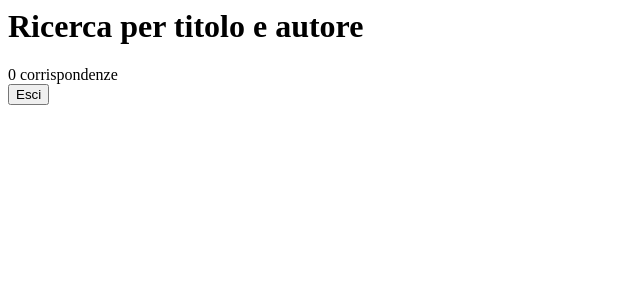
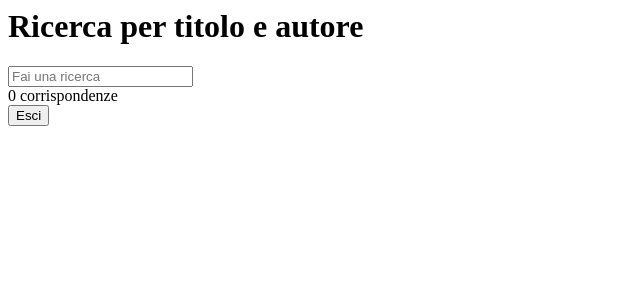
Before and after one commit to matildeec/SSWfinal, an Angular app: page /root in a window 1280 px wide. Both pictures are taken after a click on the button "ricerca". Shown: the top 300 px of the page, without its empty margins (0-640 px from the left). Built offline with nearby package versions, Linux system fonts and the light colour scheme; no server answers.

Commit message:
6 files modified

```diff
--- a/src/root/archivio.service.ts
+++ b/src/root/archivio.service.ts
@@ -26,7 +26,9 @@ export class ArchivioService {
 
   public updateInventario(x: string){
     JSON.parse(x).forEach((item: any) => { // parsing per avere l'array
-      const libro = new Volume(item.titolo, item.autore);
+      console.log(item)
+      const libro = new Volume(item.autore, item.titolo);
+      console.log(libro)
       this.Inventario.push(libro);
     });
   }
--- a/src/root/inserimento/inserimento.component.ts
+++ b/src/root/inserimento/inserimento.component.ts
@@ -17,14 +17,15 @@ export class InserimentoComponent {
 
   constructor(private router: Router, private archivio: ArchivioService) { }
 
-  Insert(autore: string, titolo: string): void {
-    //Passa i valori delle var autoreValue, titoloValue, posizioneValue
-    this.archivio.aggiungiLibro(autore, titolo);
-  }
-
   clean(){
     this.selezione = false;
     this.selezioneChanged.emit(this.selezione);
   }
 
+  Insert(autore: string, titolo: string): void {
+    //Passa i valori delle var autoreValue, titoloValue, posizioneValue
+    this.archivio.aggiungiLibro(autore, titolo);
+    this.clean();
+  }
+
 }
--- a/src/root/ricerca/ricerca.component.html
+++ b/src/root/ricerca/ricerca.component.html
@@ -1,6 +1,6 @@
 <div *ngIf='selezione'>
   <h1>Ricerca per titolo e autore</h1>
-  <!--<input id="ricerca" type="text" placeholder="Fai una ricerca" (keyup)="searchOnInput($event)" />-->
+  <input id="ricerca" type="text" placeholder="Fai una ricerca" (keyup)="searchOnInput($event)" />
   <div>{{output}} corrispondenze</div>
 
   <button (click)="clean()">Esci</button>
--- a/src/root/ricerca/ricerca.component.ts
+++ b/src/root/ricerca/ricerca.component.ts
@@ -3,6 +3,7 @@ import { Component, EventEmitter, Input, OnInit, Output } from '@angular/core';
 import { Router } from '@angular/router';
 import { ArchivioService } from '../archivio.service';
 import { RootComponent } from '../root.component';
+import { Volume } from '../volume';
 
 @Component({
   selector: 'ricerca',
@@ -14,16 +15,17 @@ import { RootComponent } from '../root.component';
 export class RicercaComponent {
 
   @Input() selezione: boolean = true;
+  @Input() inventario: Array<Volume> = [];
   @Output() selezioneChanged: EventEmitter<boolean> = new EventEmitter<boolean>();
 
   constructor(private router: Router, private archivio: ArchivioService) { }
 
   output: any = '0';
 
-  /*searchOnInput(event: any): void{
+  searchOnInput(event: any): void{
     let input = (event.target as HTMLInputElement).value;
     let regex = new RegExp(input, "gi");
-    const risultatiRicerca = this.Archivio.filter((libro) => ricerca(libro, regex));
+    const risultatiRicerca = this.inventario.filter((libro) => ricerca(libro, regex));
 
     function ricerca(libro: Volume, regex: RegExp): boolean {
       const stringaRicerca: string = libro.titolo.concat(" ", libro.autore).toLowerCase();
@@ -36,7 +38,7 @@ export class RicercaComponent {
     } else {
       this.output = risultatiRicerca.toString();
     }
-  }*/
+  }
 
   clean(){
     this.selezione = false;
--- a/src/root/root.component.html
+++ b/src/root/root.component.html
@@ -5,4 +5,4 @@
 </div>
 
 <inserimento [selezione]='inserimentoSelected' (selezioneChanged)="handleSelezioneChanged($event)"></inserimento>
-<ricerca [selezione]='ricercaSelected' (selezioneChanged)="handleSelezioneChanged($event)"></ricerca>
+<ricerca [selezione]='ricercaSelected' (selezioneChanged)="handleSelezioneChanged($event)" [inventario]='Inventary'></ricerca>
--- a/src/root/root.component.ts
+++ b/src/root/root.component.ts
@@ -9,7 +9,7 @@ import { Volume } from './volume';
 @Component({
   selector: 'root',
   standalone: true,
-  imports: [CommonModule, InserimentoComponent, RicercaComponent, RouterLink],
+  imports: [CommonModule, InserimentoComponent, RicercaComponent],
   templateUrl: './root.component.html',
   styleUrls: ['./root.component.css']
 })
@@ -17,7 +17,7 @@ export class RootComponent implements OnInit {
 
   constructor(private archivio: ArchivioService) { }
 
-  Archivio: Array<Volume> = []
+  Inventary: Array<Volume> = []
 
   ngOnInit() {
     this.archivio.getData().subscribe({
@@ -25,7 +25,7 @@ export class RootComponent implements OnInit {
       error: (err: string) => console.error('something wrong occurred: ' + err),
       complete: () => {
         console.log('done');
-        this.Archivio = this.archivio.Inventario;
+        this.Inventary = this.archivio.Inventario;
       }
     });
    }
```
